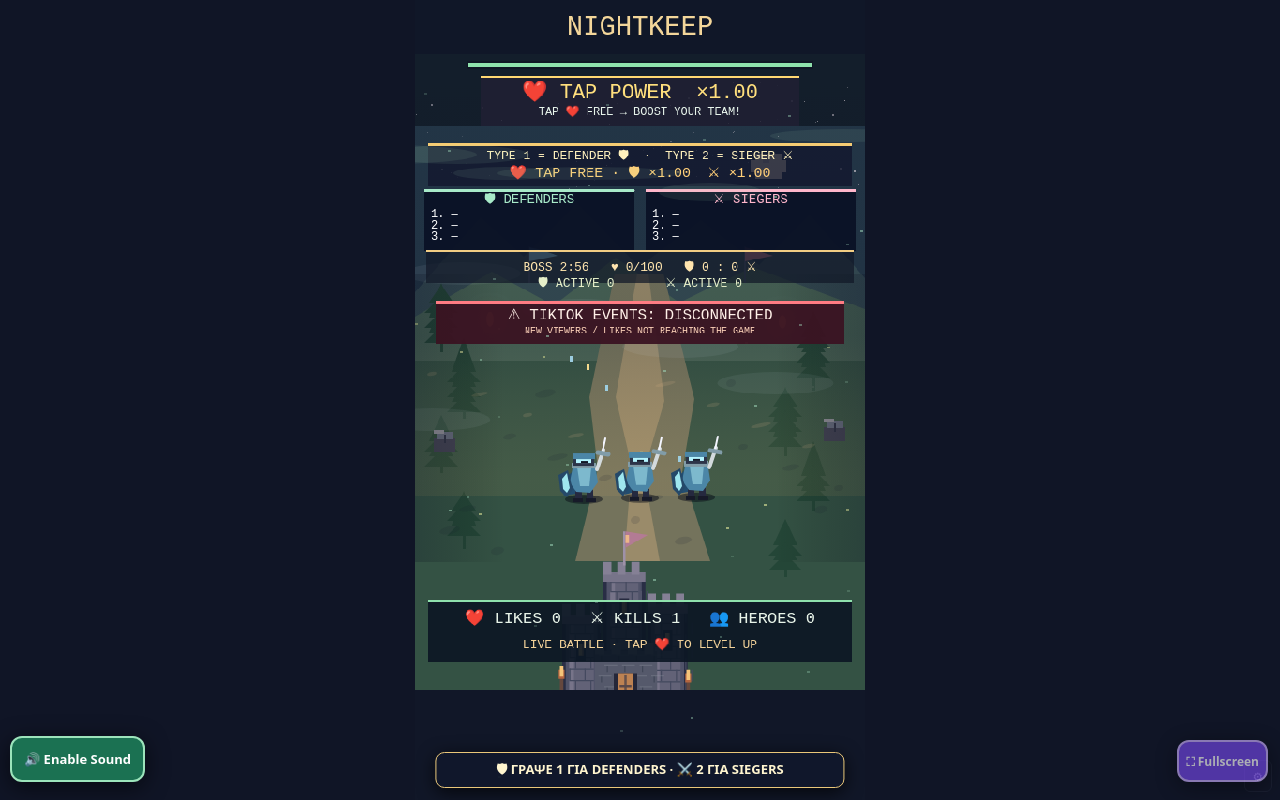
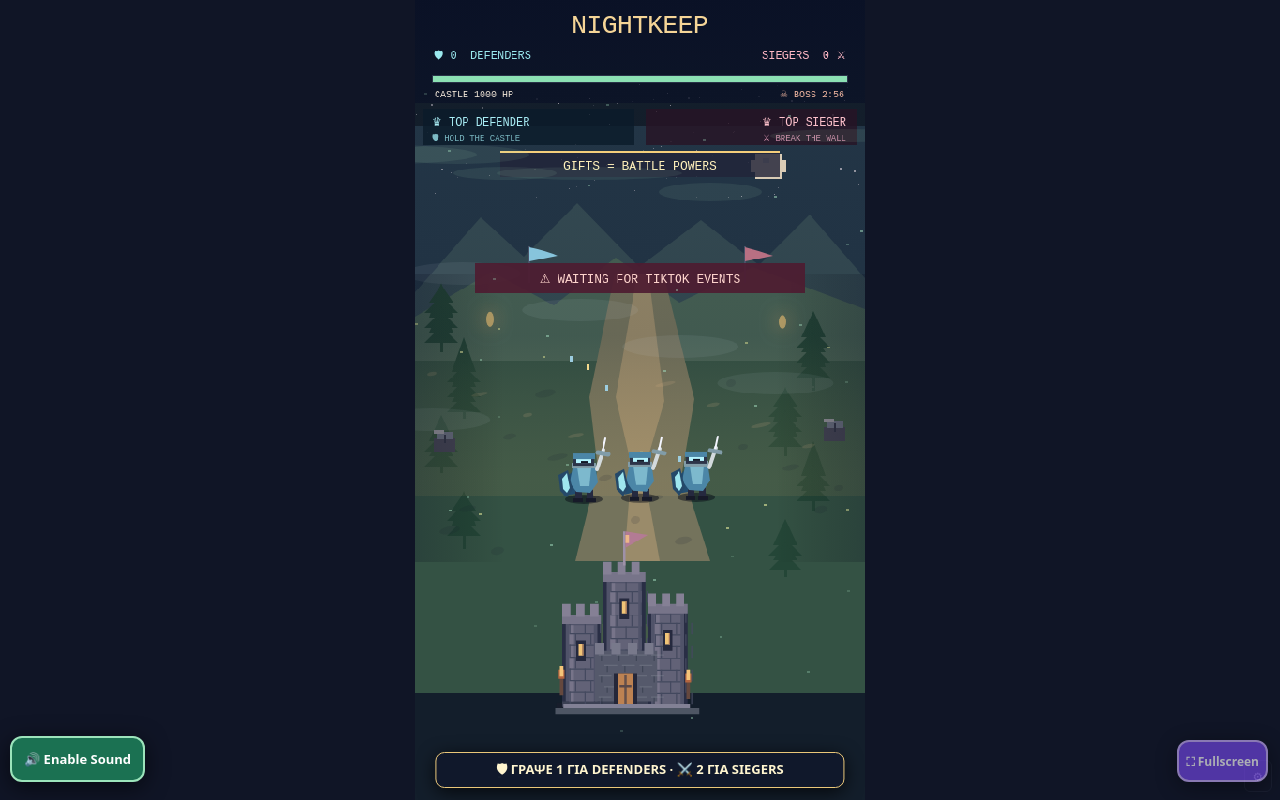
Before and after one commit to basilhsklrs-dot/nightkeep-live, a website: page public/index.html in a window 1280 px wide. Drawn offline with Linux system fonts and the light colour scheme.

Commit message:
Rebuild TikTok portrait battlefield HUD for clear viewer-first composition and safe zones

```diff
--- a/public/index.html
+++ b/public/index.html
@@ -927,65 +927,55 @@ function drawPortrait(){
   const p=particle.x<160?{x:particle.x+150,y:particle.y+385}:portraitEnemy({x:particle.x,y:particle.y,kind:'normal'});
   ctx.globalAlpha=Math.min(1,particle.life*2);rect(clamp(p.x,0,478),p.y,3,3,particle.color);
  }ctx.globalAlpha=1;
- // Readable information stays away from TikTok's right-side buttons and lower chat.
- rect(0,0,480,58,'#111728ee');text('NIGHTKEEP',240,37,'#f3d69a',29,'center');
- // Stage and wave details are announced on transition, not permanently displayed.
- // Strong, permanent, unobstructed call to action for free engagement.
- rect(70,81,340,53,'#202033dc');rect(70,81,340,2,'#ffd872');
- text('❤️ TAP POWER  ×'+(1+game.boost/100).toFixed(2),240,105,'#ffdf7d',22,'center');
- text('TAP ❤️ FREE → BOOST YOUR TEAM!',240,123,'#e8f5ec',12,'center');
- rect(55,65,370,9,'#101725');rect(57,67,366*Math.max(0,game.hp)/1000,5,game.hp<260?'#df8f9f':'#8fe2ad');
- // Gift legend removed from on-air stage to return space to the battle.
- // TikTok-safe high-contrast call to action, shown above the action area.
- rect(14,153,452,46,'#12172dcc');rect(14,153,452,3,'#f5cc73');
- text('TYPE 1 = DEFENDER 🛡  ·  TYPE 2 = SIEGER ⚔',240,170,'#fff1bd',13,'center');
- text('❤️ TAP FREE · 🛡 ×'+(1+game.boost/100).toFixed(2)+'  ⚔ ×'+(1+(game.siegeBoost||0)/100).toFixed(2),240,189,'#ffcf78',15,'center');
- drawLiveLeaderboards();drawEngagementHud();
- const onlineNow=Date.now(),activeD=(game.defenders||[]).filter(d=>d.hp>0&&d.activeUntil>onlineNow).length,activeS=(game.enemies||[]).filter(e=>e.siegerHero&&e.hp>0&&e.activeUntil>onlineNow).length;
- text('🛡 ACTIVE '+activeD+'       ⚔ ACTIVE '+activeS,240,306,'#e6efc9',13,'center');
- // Keep the audience informed when the TikTok event connection (not their livestream) drops.
+
+ // PORTRAIT BROADCAST HUD V3: one readable hierarchy, zero essential UI below y=610.
+ // Battle plays from y=195 to 620. TikTok overlays usually cover the lower third.
+ ctx.save();
+ const z=game.engagement||{},aliveD=(game.defenders||[]).filter(d=>d.hp>0&&d.activeUntil>Date.now()).length;
+ const aliveS=(game.enemies||[]).filter(e=>e.siegerHero&&e.hp>0&&e.activeUntil>Date.now()).length;
+ const remaining=Math.max(0,Math.ceil((z.bossAt||game.time+300)-game.time));
+ const health=Math.max(0,Math.min(1,game.hp/1000));
+ // Thin integrated cinematic header instead of several stacked rectangles.
+ const bar=ctx.createLinearGradient(0,0,0,108);
+ bar.addColorStop(0,'#0a1126f9');bar.addColorStop(1,'#0a1126bc');
+ rect(0,0,480,110,bar);
+ text('NIGHTKEEP',240,35,'#f5d597',27,'center');
+ text('🛡 '+aliveD+'  DEFENDERS',20,63,'#9ae8ee',12);
+ text('SIEGERS  '+aliveS+' ⚔',460,63,'#ffb8c5',12,'right');
+ rect(18,80,444,9,'#283247');rect(19,81,442*health,7,health<.27?'#ff6982':'#8ce1b4');
+ text('CASTLE '+Math.ceil(game.hp)+' HP',21,104,'#f0e5d7',10);
+ text('☠ BOSS '+Math.floor(remaining/60)+':'+String(remaining%60).padStart(2,'0'),458,104,'#f2b7a1',10,'right');
+ // Extremely compact scoreboard, with no huge persistent black leaderboard cards.
+ const left=topHeroIds('defense')[0],right=topHeroIds('siege')[0];
+ rect(8,116,226,39,'#0b1b2acb');rect(246,116,226,39,'#271325cb');
+ text('♛ '+(left?displayHeroName(left).slice(0,15):'TOP DEFENDER'),18,134,'#a9edf5',12);
+ text('♛ '+(right?displayHeroName(right).slice(0,15):'TOP SIEGER'),460,134,'#ffc3cd',12,'right');
+ text('🛡 HOLD THE CASTLE',18,150,'#7cbac4',9);
+ text('⚔ BREAK THE WALL',460,150,'#d18eab',9,'right');
+ // Fixed interaction hook above combat, not at the bottom below TikTok's chat.
+ const prompts=['❤️ TAP = POWER + XP','FOLLOW = STRONGER HERO','GIFTS = BATTLE POWERS','TYPE 1 / 2 = SWITCH TEAM'];
+ const prompt=prompts[Math.floor(Date.now()/10000)%prompts.length];
+ rect(91,161,298,28,'#222439d0');rect(91,161,298,2,'#f4ce7b');
+ text(prompt,240,181,'#fff0bb',13,'center');
+ // Activity: show only ONE fleeting moment rather than an ever-growing stacked feed.
+ if(eventBanner?.until>Date.now()&&Date.now()>=stageBanner.until&&!game.enemies.some(e=>e.worldBoss&&e.hp>0)){
+  ctx.save();ctx.globalAlpha=Math.min(.93,(eventBanner.until-Date.now())/500);
+  const name=String(eventBanner.user||'').slice(0,18),title=String(eventBanner.title||'').slice(0,30);
+  rect(75,232,330,42,'#172034dd');text(name,240,248,eventBanner.color||'#ecdea9',11,'center');
+  text(title,240,266,'#f8eee5',12,'center');ctx.restore();
+ }
  if(!demo&&backendState!=='live'){
-  rect(22,321,436,46,'#3a1322f2');rect(22,321,436,3,'#ff7c83');
-  text('⚠ TIKTOK EVENTS: '+(backendState==='connecting'?'RECONNECTING':'DISCONNECTED'),240,341,'#fff0e8',16,'center');
-  text('NEW VIEWERS / LIKES NOT REACHING THE GAME',240,356,'#ffd4bb',10,'center');
+  rect(64,281,352,32,'#4e1c31e9');
+  text('⚠ WAITING FOR TIKTOK EVENTS',240,302,'#ffd5ce',13,'center');
  }
- if((game.barrier||0)>0)text(`BARRIER ${Math.ceil(game.barrier)} HP · ${Math.ceil(game.barrierTime)}s`,240,725,'#a5e8b4',11,'center');
- if(game.shield>0)text(`SHIELD ${Math.ceil(game.shield)}s`,240,553,'#a7e3eb',15,'center');
- if((game.healGlow||0)>0){ctx.strokeStyle='#a5e8b4';ctx.lineWidth=3;ctx.beginPath();ctx.ellipse(240,663,80,52,0,0,Math.PI*2);ctx.stroke();for(let i=0;i<9;i++){const angle=i*.7+t*2;drawGiftIcon('rose',235+Math.sin(angle)*83,652+Math.cos(angle)*45,.55)}}
- rect(0,737,480,117,'#111728');
- // Keep gifts/teams in a tiny transparent activity log, never in a large center overlay.
- if(eventBanner?.until>Date.now()&&eventBanner.title&&eventBanner.title!==game.lastActivityTitle){
-  game.lastActivityTitle=eventBanner.title;
-  game.activity||=[];
-  game.activity.unshift({message:(String(eventBanner.user||'').slice(0,12)+' · '+String(eventBanner.title).slice(0,32)),color:eventBanner.color||'#e6f4ed',until:Date.now()+2300});
-  game.activity=game.activity.slice(0,4);
+ if(game.hp<=0||game.deadUntil){
+  ctx.save();rect(27,315,426,155,'#110f21f2');rect(27,315,426,4,'#ff798e');
+  text('THE KEEP HAS FALLEN',240,361,'#ffd1d9',24,'center');
+  text('NEW BATTLE IN '+Math.max(1,Math.ceil((game.deadUntil-Date.now())/1000))+'s',240,410,'#ffe09c',20,'center');
+  ctx.restore();
  }
- game.activity=(game.activity||[]).filter(x=>x.until>Date.now());
- for(let j=0;j<game.activity.length;j++){
-  const x=game.activity[j],alpha=Math.min(1,(x.until-Date.now())/500);
-  ctx.save();ctx.globalAlpha=alpha;ctx.shadowColor='#000';ctx.shadowBlur=3;
-  text(x.message.slice(0,43),13,442+j*17,x.color,10,'left');ctx.restore();
- }
- // Persistent and readable gift hints in the upper safe area, not behind TikTok chat.
- const giftTips=[
-  '🌹 ROSE 1 COIN → HERO XP + POWER',
-  '🎁 FINGER HEART → MORE HERO POWER',
-  '🕶 SUNGLASSES → STRONG HERO BUFF',
-  '🦁 LION / UNIVERSE → EPIC ATTACK',
-  '🛡 DEFENDER GIFTS → HP + DAMAGE',
-  '⚔ SIEGER GIFTS → ATTACK + HP',
-  '❤️ TAP FREE → XP + HEAL + REVIVE'
- ];
- // Keep one short hint; the second line was competing with live warnings and gameplay.
- if(demo||backendState==='live')text(giftTips[Math.floor(t/7)%giftTips.length],240,378,'#e8f4e9',11,'center');
+ ctx.restore();
 
- // Avoid any text in the bottom TikTok chat/input occlusion zone.
-
- // TikTok-safe battle stats: high enough to remain visible above the chat and gifts bar.
- rect(14,641,452,66,'#0c1724e8');rect(14,641,452,2,'#8fe2ad');
- text('❤️ LIKES '+(game.players||[]).reduce((n,p)=>n+(p.likes||0),0)+'   ⚔ KILLS '+game.kills+'   👥 HEROES '+((game.defenders||[]).filter(d=>d.hp>0&&d.activeUntil>Date.now()).length+(game.enemies||[]).filter(e=>e.siegerHero&&e.hp>0&&e.activeUntil>Date.now()).length),240,665,'#e7f3e8',17,'center');
- text('LIVE BATTLE · TAP ❤️ TO LEVEL UP',240,692,'#f5d49a',13,'center');
- if(game.hp<=0||game.deadUntil){ctx.globalAlpha=.85;rect(28,310,402,175,'#121725');ctx.globalAlpha=1;text('THE CASTLE HAS FALLEN',228,355,'#edb9c6',22,'center');text(`NEW BATTLE IN ${Math.max(1,Math.ceil((game.deadUntil-Date.now())/1000))}″`,228,401,'#f5d49a',25,'center');text('Defenders will return.',228,444,'#bcc8cd',14,'center');}
  ctx.restore();
 }
 
@@ -1032,7 +1022,20 @@ function visualUi(){
  ctx.restore();
 }
 
-function draw(){if(portrait){drawPortrait();drawRetentionHud();}else drawLandscape();visualAtmosphere();visualUi();if(portrait&&game.engagement?.lastStandActive){const seconds=Math.max(0,Math.ceil(game.engagement.lastStandEnds-game.time));text('⚠ LAST STAND '+seconds+'s · ❤️ TAPS COUNT!',240,326,'#ffb0a8',16,'center');}if(game.featureAnnouncement&&Date.now()<game.featureAnnouncement.until){ctx.save();ctx.globalAlpha=Math.min(.95,(game.featureAnnouncement.until-Date.now())/450);text(game.featureAnnouncement.title,240,portrait?334:120,'#ffda8f',18,'center');text(game.featureAnnouncement.detail,240,portrait?350:141,'#fcf1de',11,'center');ctx.restore();}if(portrait&&Date.now()<waveBanner.until&&Date.now()>=stageBanner.until){const st=stageState();rect(104,110,272,43,'#151d30e8');text('⚔ WAVE '+st.wave+'/3 · '+st.theme.name,240,138,st.theme.accent,17,'center');}if(Date.now()<stageBanner.until&&game.hp>0){const stage=STAGES[stageBanner.index],y=portrait?390:125;rect(42,y-35,396,111,'#151d30ee');text(`NEW STAGE ${stageBanner.index+1}/4`,240,y-6,stage.accent,18,'center');text(stage.name,240,y+24,'#eee7de',17,'center');text(`CYCLE ${stageBanner.cycle} · THE BATTLE CONTINUES`,240,y+53,'#aab8c8',10,'center');}if(!portrait&&Date.now()<comboBurst.until){const y=128;text(`COMBO ×${comboBurst.total} BONUS +${comboBurst.bonus}%`,240,y,'#f5d49a',18,'center');}}
+function draw(){
+ if(portrait){
+  drawPortrait();
+  visualAtmosphere();
+  // High priority stage introduction is the only interruption to battle.
+  if(Date.now()<stageBanner.until&&game.hp>0){
+   const st=STAGES[stageBanner.index];
+   ctx.save();rect(53,360,374,100,'#12162ce8');rect(53,360,374,4,st.accent);
+   text('NEW STAGE '+(stageBanner.index+1),240,394,st.accent,22,'center');
+   text(st.name,240,429,'#f5eee7',16,'center');ctx.restore();
+  }
+ }else{drawLandscape();visualAtmosphere();visualUi();}
+}
+
 let uiTimer=0;
 function hud(dt){uiTimer-=dt;if(uiTimer>0)return;uiTimer=.2;diagnostics();const hp=Math.max(0,Math.ceil(game.hp));$('hp').textContent=`${hp} / 1000`;$('hpfill').style.width=hp/10+'%';$('hpfill').style.background=hp<260?'#d18493':'';$('hpbar').setAttribute('aria-valuenow',hp);$('boostfill').style.width=game.boost/4+'%';$('boost').textContent='×'+(1+game.boost/100).toFixed(2);$('defenders').textContent=String(game.defenders.length+3).padStart(2,'0');$('kills').textContent=game.kills.toLocaleString();$('round').textContent=String(game.round).padStart(2,'0')+' / '+String(game.best).padStart(2,'0');$('wave').textContent=`STAGE ${stageState().index+1}/4 · WAVE ${stageState().wave}/3`;$('streamState').textContent=backendState==='live'?'TikTok events → battlefield':backendState==='demo'?'DEMO · simulated audience':socketState==='open'?'Streamer offline · waiting for LIVE':'Offline · auto-reconnect';$('clock').textContent=new Date(Date.now()-bootTime).toISOString().slice(11,19);}
 let last=performance.now(),accumulator=0;
```
